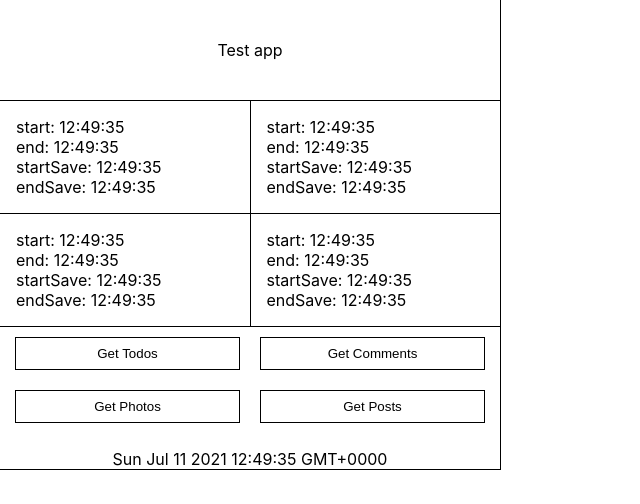
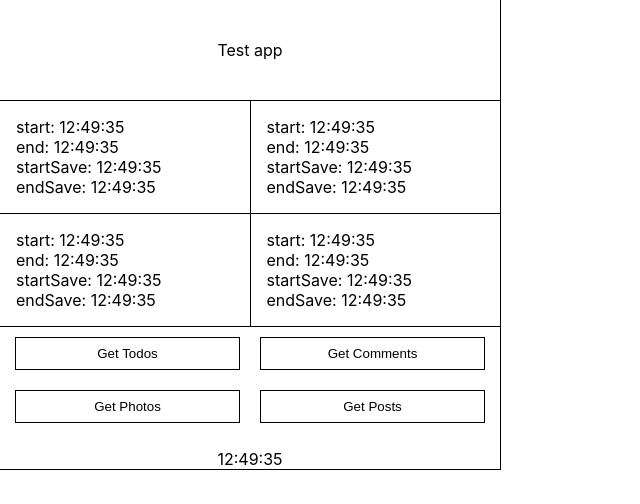
Before and after one commit to DPirate/samagra-assignment, a React (Create React App) app: page / in a window 1280 px wide. Shown: the top 504 px of the page, without its empty margins (0-640 px from the left). Built offline with nearby package versions, Linux system fonts and the light colour scheme; no server answers.

Commit message:
better format for timer

```diff
--- a/src/components/Timer.tsx
+++ b/src/components/Timer.tsx
@@ -10,7 +10,7 @@ export function Timer() {
 
   return (
     <div>
-      <p>{time.toLocaleString()}</p>
+      <p>{time.format('hh:mm:ss')}</p>
     </div>
   );
 }
```
